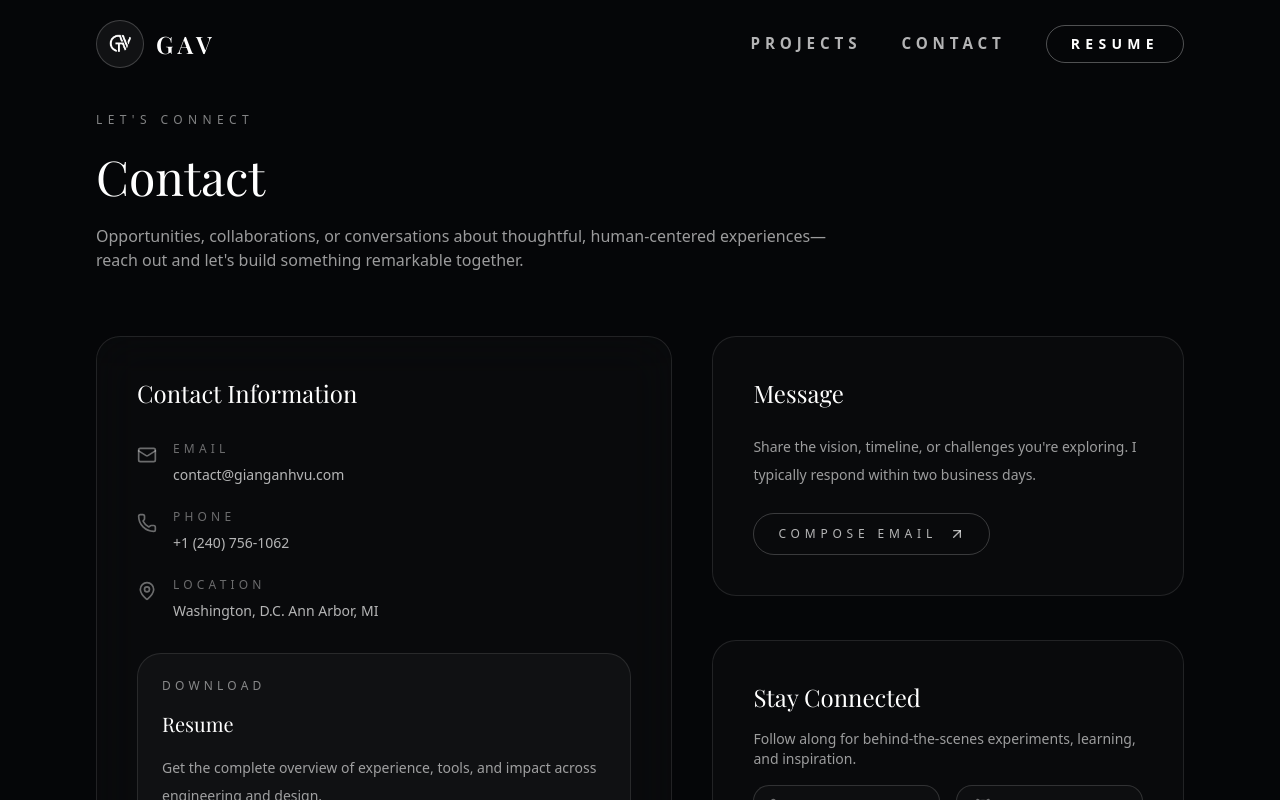
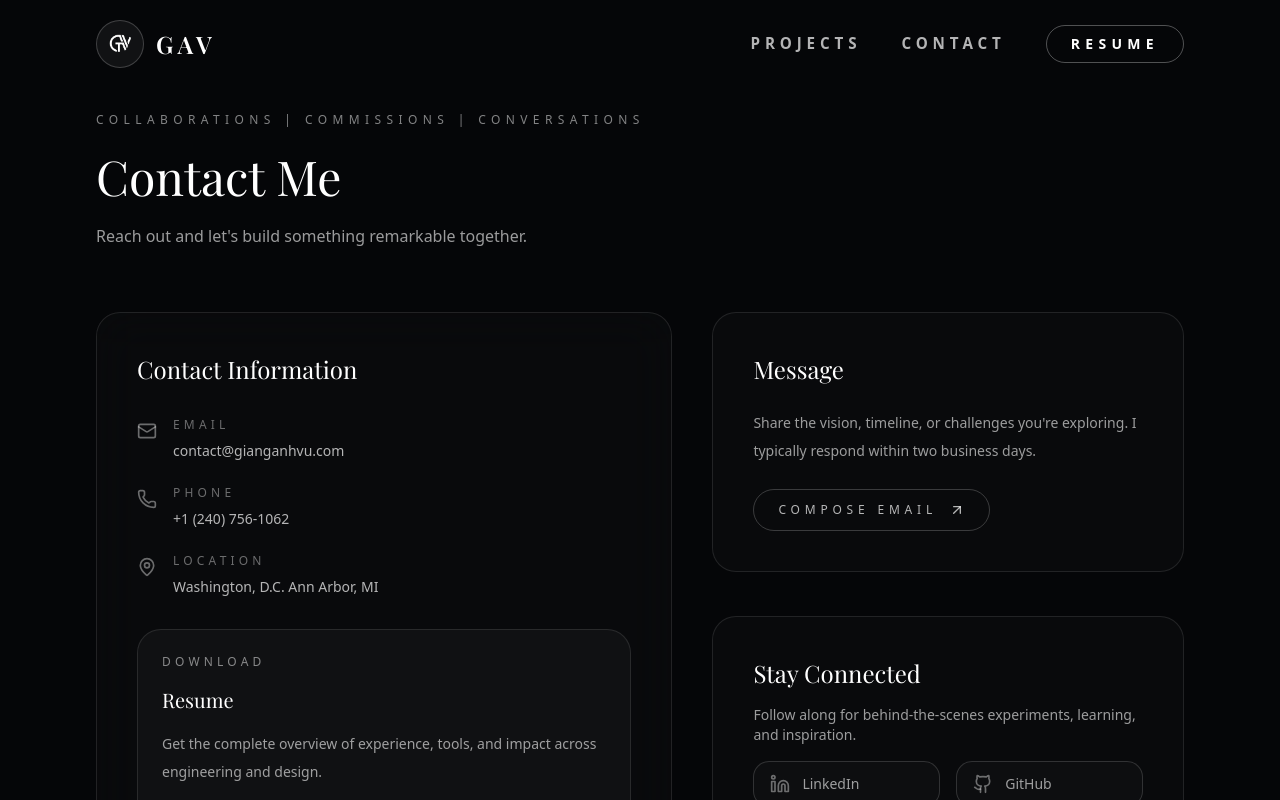
Before and after one commit to gvu07/GAV, a Next.js app: page /contact in a window 1280 px wide. Shown: the top 800 px of the page. Built offline with nearby package versions, Linux system fonts and the light colour scheme; a web font is replaced by a local one.

Commit message:
Update contact page header and description

```diff
--- a/src/app/contact/page.tsx
+++ b/src/app/contact/page.tsx
@@ -49,10 +49,10 @@ export default function ContactPage() {
     <div className="relative bg-ink py-28">
       <div className="section-container space-y-16">
         <header className="space-y-6 text-center md:text-left">
-          <p className="text-xs uppercase tracking-[0.45em] text-white/50">Let&apos;s Connect</p>
-          <h1 className="font-serif text-4xl text-white sm:text-5xl">Contact</h1>
+          <p className="text-xs uppercase tracking-[0.45em] text-white/50">Collaborations | Commissions | Conversations</p>
+          <h1 className="font-serif text-4xl text-white sm:text-5xl">Contact Me</h1>
           <p className="mx-auto max-w-3xl text-sm leading-7 text-white/60 md:mx-0 md:text-base">
-            Opportunities, collaborations, or conversations about thoughtful, human-centered experiences—reach out and let&apos;s build something remarkable together.
+            Reach out and let&apos;s build something remarkable together.
           </p>
         </header>
 
```
